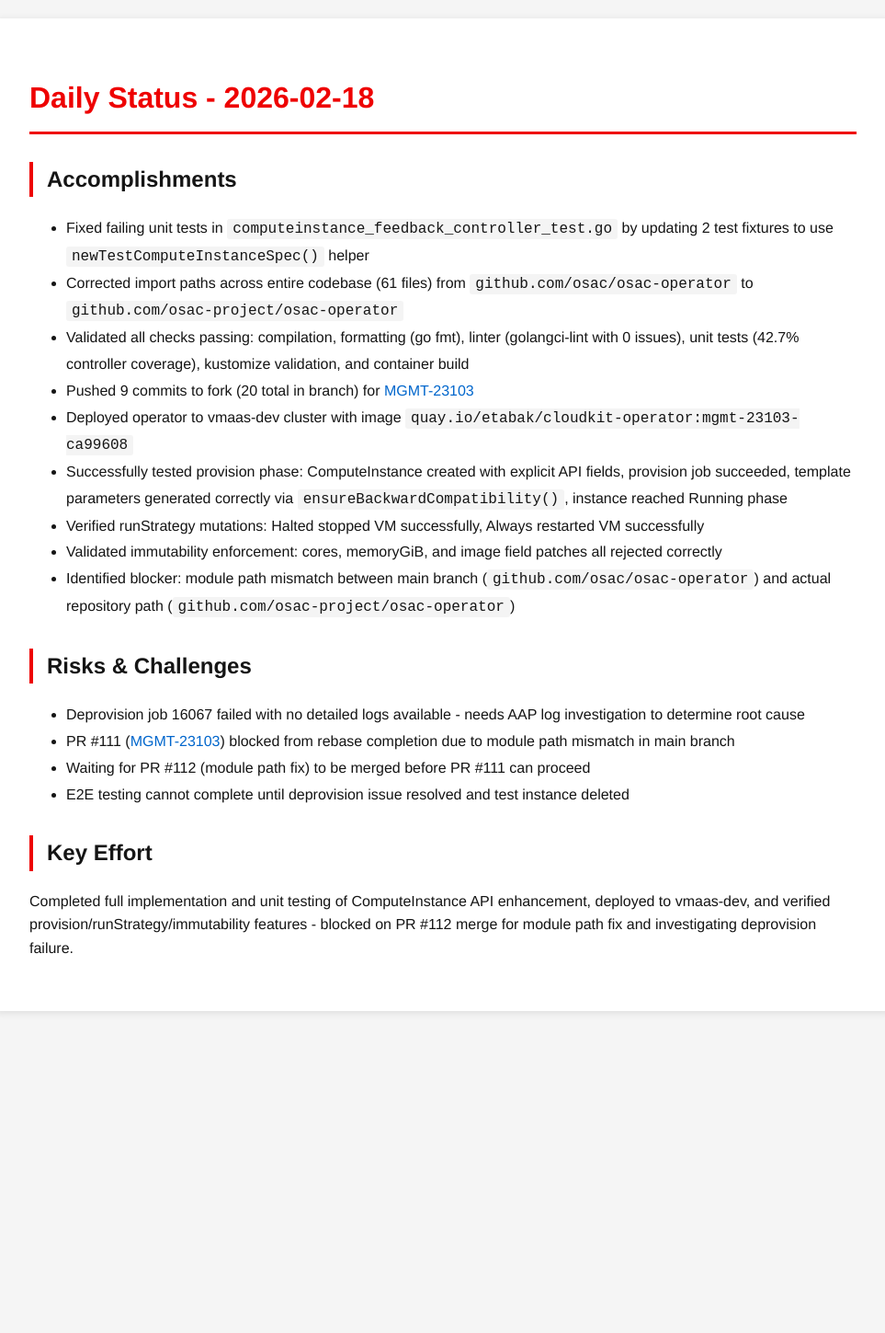
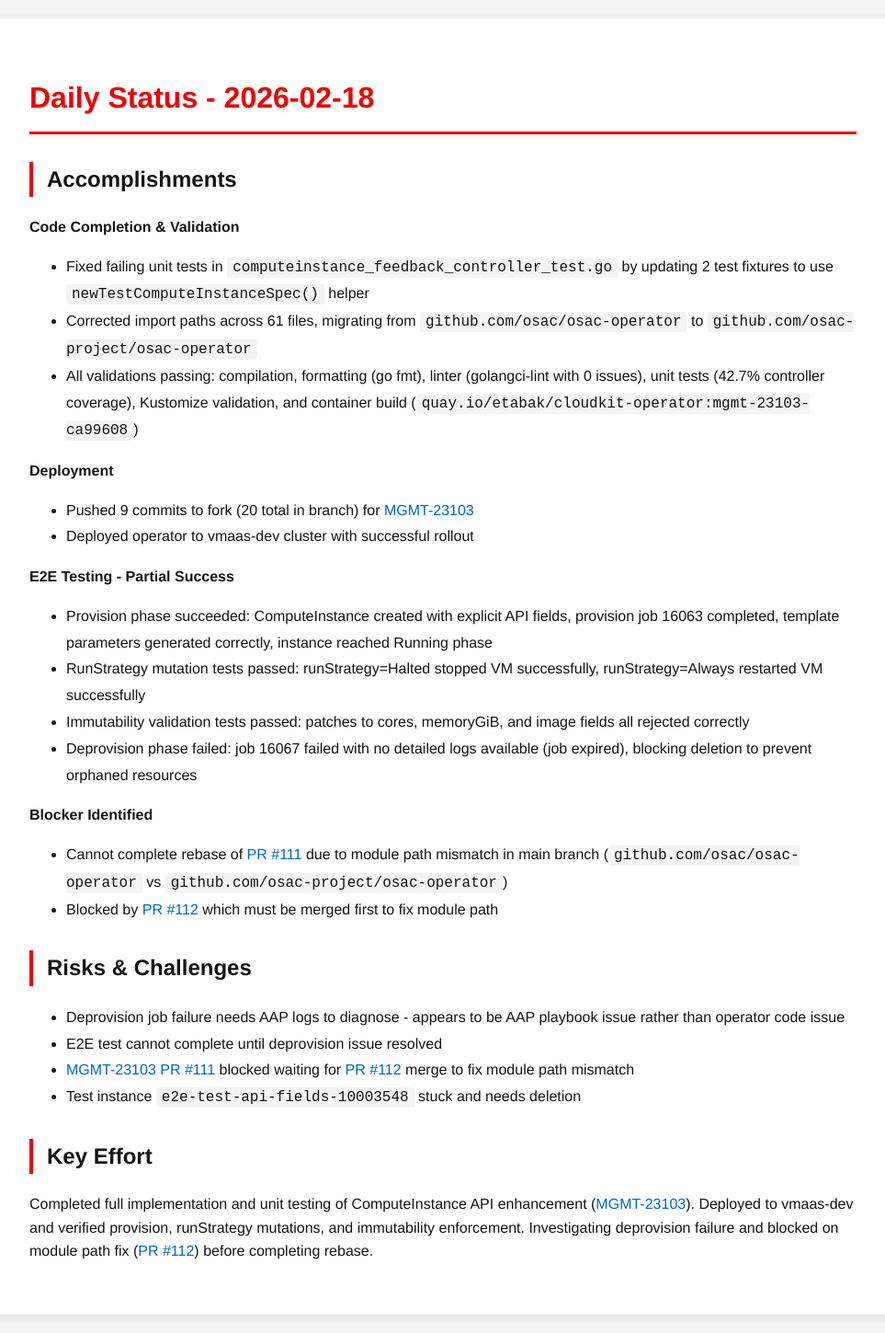
Before and after one commit to tzvatot/daily-status, a Jekyll site: the page built from 2026-02-18.md, in a window 1280 px wide. Shown: the whole page at 92% size, without its empty margins (158-1121 px from the left). Built offline with Jekyll 4.4.1, drawn with Linux system fonts in a browser that asks for light colours; before the commit the page ends 1119 px from its top, so only the background shows below that.

Commit message:
Daily status update - 2026-02-18

```diff
--- a/2026-02-18.md
+++ b/2026-02-18.md
@@ -8,23 +8,32 @@ date: 2026-02-18
 
 ## Accomplishments
 
+**Code Completion & Validation**
 - Fixed failing unit tests in `computeinstance_feedback_controller_test.go` by updating 2 test fixtures to use `newTestComputeInstanceSpec()` helper
-- Corrected import paths across entire codebase (61 files) from `github.com/osac/osac-operator` to `github.com/osac-project/osac-operator`
-- Validated all checks passing: compilation, formatting (go fmt), linter (golangci-lint with 0 issues), unit tests (42.7% controller coverage), kustomize validation, and container build
+- Corrected import paths across 61 files, migrating from `github.com/osac/osac-operator` to `github.com/osac-project/osac-operator`
+- All validations passing: compilation, formatting (go fmt), linter (golangci-lint with 0 issues), unit tests (42.7% controller coverage), Kustomize validation, and container build (`quay.io/etabak/cloudkit-operator:mgmt-23103-ca99608`)
+
+**Deployment**
 - Pushed 9 commits to fork (20 total in branch) for [MGMT-23103](https://issues.redhat.com/browse/MGMT-23103)
-- Deployed operator to vmaas-dev cluster with image `quay.io/etabak/cloudkit-operator:mgmt-23103-ca99608`
-- Successfully tested provision phase: ComputeInstance created with explicit API fields, provision job succeeded, template parameters generated correctly via `ensureBackwardCompatibility()`, instance reached Running phase
-- Verified runStrategy mutations: Halted stopped VM successfully, Always restarted VM successfully
-- Validated immutability enforcement: cores, memoryGiB, and image field patches all rejected correctly
-- Identified blocker: module path mismatch between main branch (`github.com/osac/osac-operator`) and actual repository path (`github.com/osac-project/osac-operator`)
+- Deployed operator to vmaas-dev cluster with successful rollout
+
+**E2E Testing - Partial Success**
+- Provision phase succeeded: ComputeInstance created with explicit API fields, provision job 16063 completed, template parameters generated correctly, instance reached Running phase
+- RunStrategy mutation tests passed: runStrategy=Halted stopped VM successfully, runStrategy=Always restarted VM successfully
+- Immutability validation tests passed: patches to cores, memoryGiB, and image fields all rejected correctly
+- Deprovision phase failed: job 16067 failed with no detailed logs available (job expired), blocking deletion to prevent orphaned resources
+
+**Blocker Identified**
+- Cannot complete rebase of [PR #111](https://github.com/osac-project/osac-operator/pull/111) due to module path mismatch in main branch (`github.com/osac/osac-operator` vs `github.com/osac-project/osac-operator`)
+- Blocked by [PR #112](https://github.com/osac-project/osac-operator/pull/112) which must be merged first to fix module path
 
 ## Risks & Challenges
 
-- Deprovision job 16067 failed with no detailed logs available - needs AAP log investigation to determine root cause
-- PR #111 ([MGMT-23103](https://issues.redhat.com/browse/MGMT-23103)) blocked from rebase completion due to module path mismatch in main branch
-- Waiting for PR #112 (module path fix) to be merged before PR #111 can proceed
-- E2E testing cannot complete until deprovision issue resolved and test instance deleted
+- Deprovision job failure needs AAP logs to diagnose - appears to be AAP playbook issue rather than operator code issue
+- E2E test cannot complete until deprovision issue resolved
+- [MGMT-23103](https://issues.redhat.com/browse/MGMT-23103) [PR #111](https://github.com/osac-project/osac-operator/pull/111) blocked waiting for [PR #112](https://github.com/osac-project/osac-operator/pull/112) merge to fix module path mismatch
+- Test instance `e2e-test-api-fields-10003548` stuck and needs deletion
 
 ## Key Effort
 
-Completed full implementation and unit testing of ComputeInstance API enhancement, deployed to vmaas-dev, and verified provision/runStrategy/immutability features - blocked on PR #112 merge for module path fix and investigating deprovision failure.
+Completed full implementation and unit testing of ComputeInstance API enhancement ([MGMT-23103](https://issues.redhat.com/browse/MGMT-23103)). Deployed to vmaas-dev and verified provision, runStrategy mutations, and immutability enforcement. Investigating deprovision failure and blocked on module path fix ([PR #112](https://github.com/osac-project/osac-operator/pull/112)) before completing rebase.
```
